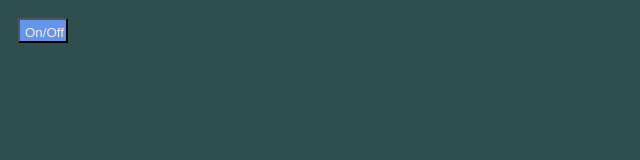
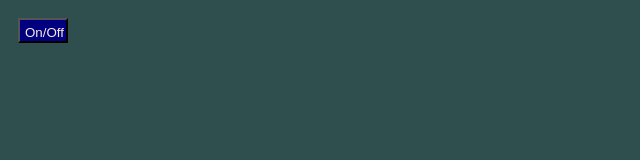
Before and after one commit to kilted2000/darkmodeextend, a browser extension: page index.html in a window 1280 px wide. Shown: the whole page, without its empty margins (0-640 px from the left). Drawn offline with Linux system fonts and the light colour scheme.

Commit message:
edit body

```diff
--- a/index.html
+++ b/index.html
@@ -11,7 +11,7 @@
 
 
 
-    <button id="toggle">On/Off</button>
+  <div class="contain"> <button id="toggle">On/Off</button></div>
     <script src="index.js"></script>
   </body>
 </html>
--- a/toggle.css
+++ b/toggle.css
@@ -3,13 +3,17 @@
         font-family: sans-serif;
         padding: 10px;
         background-color: darkslategray;
-        border-radius: 75%;
+
     }
+
+    .contain{
+border-radius: 75%;
+}
 
     button{
         padding: 5px;
         width: 50px;
         height: 25px;
-        background-color: cornflowerblue;
+        background-color: navy;
         color:antiquewhite
     }
```
